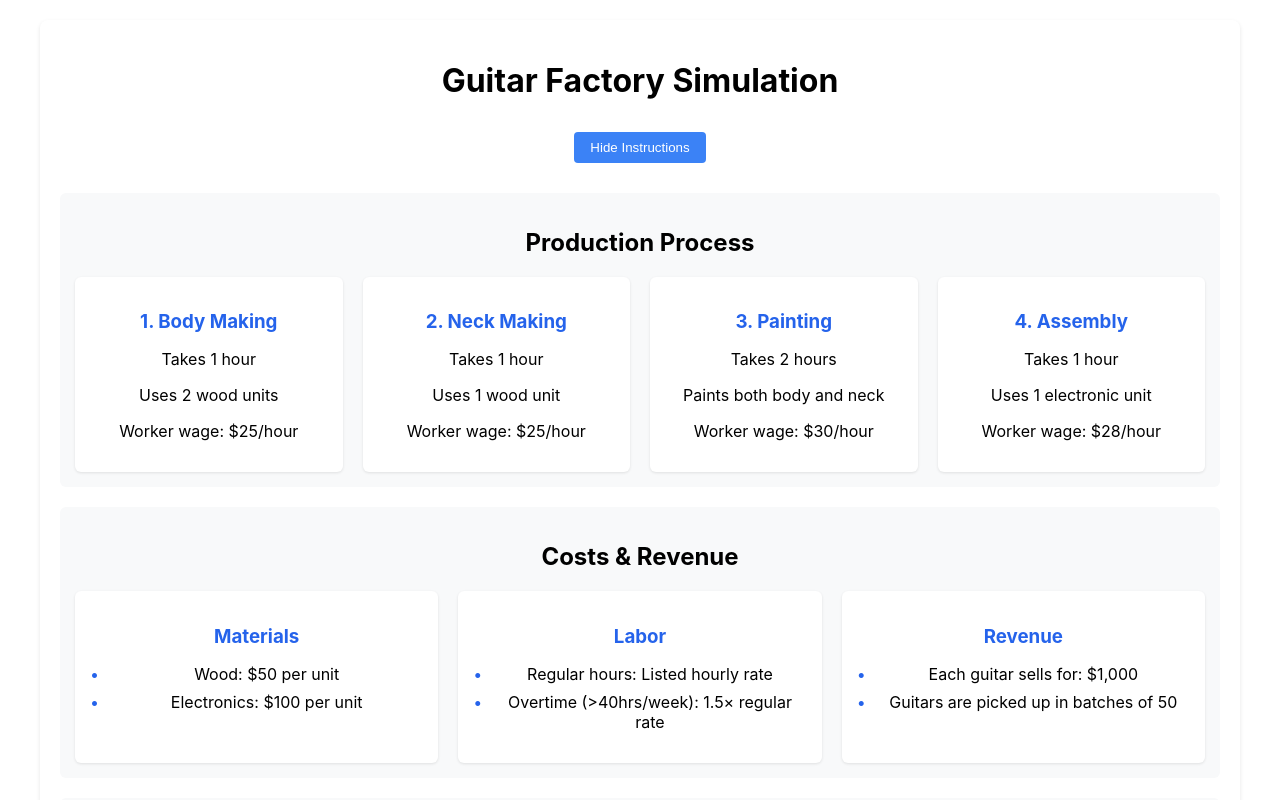
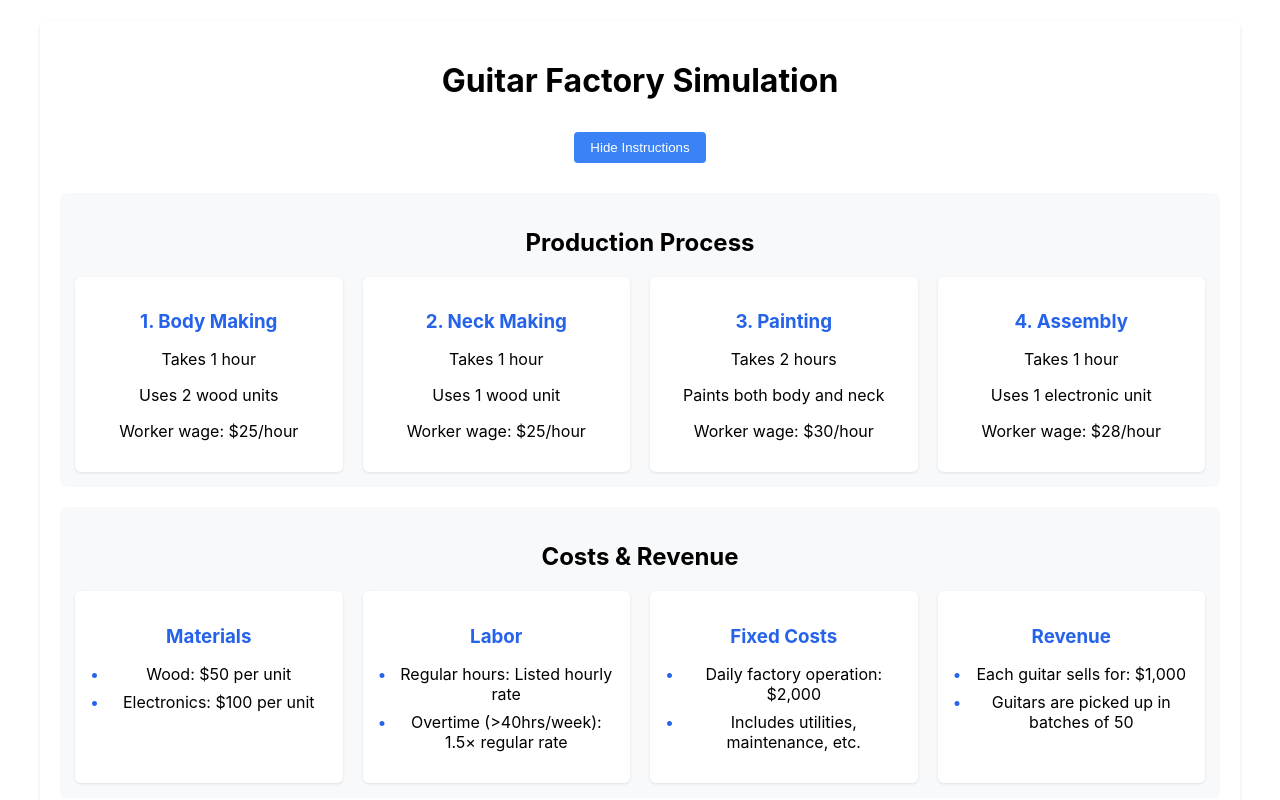
Before and after one commit to mdilm/manufacturing-game, a React (Create React App) app in the folder main/guitar-factory/guitar-factory-frontend/: page / in a window 1280 px wide. Both pictures are taken after a click on the button "Show Instructions". Shown: the top 800 px of the page. Built offline with nearby package versions, Linux system fonts and the light colour scheme.

Commit message:
add fixed costs

```diff
--- a/main/guitar-factory/guitar-factory-frontend/src/components/guitar-factory-dashboard.jsx
+++ b/main/guitar-factory/guitar-factory-frontend/src/components/guitar-factory-dashboard.jsx
@@ -126,6 +126,13 @@ const GuitarFactoryDashboard = () => {
                   </ul>
                 </div>
                 <div className="cost-item">
+                  <h3>Fixed Costs</h3>
+                  <ul>
+                    <li>Daily factory operation: $2,000</li>
+                    <li>Includes utilities, maintenance, etc.</li>
+                  </ul>
+                </div>
+                <div className="cost-item">
                   <h3>Revenue</h3>
                   <ul>
                     <li>Each guitar sells for: $1,000</li>
@@ -251,6 +258,10 @@ const GuitarFactoryDashboard = () => {
               <div>
                 <label>Material Costs:</label>
                 <p>${results.financial_results.material_costs.toLocaleString()}</p>
+              </div>
+              <div>
+                <label>Fixed Costs:</label>
+                <p>${results.financial_results.fixed_costs.toLocaleString()}</p>
               </div>
               <div>
                 <label>Net Profit:</label>
```
Also changed, not shown: 1 other file (tests, documents, lock files or other folders).
